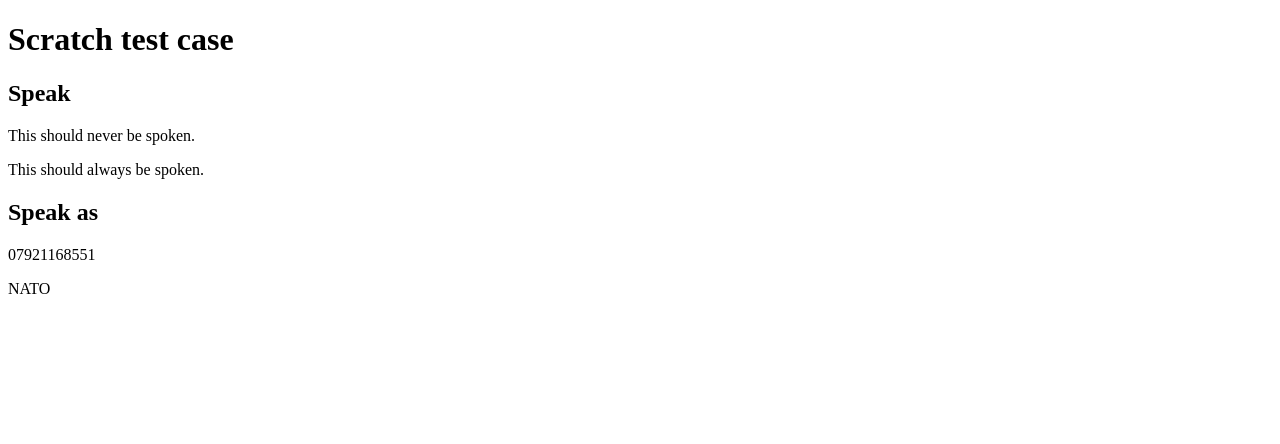
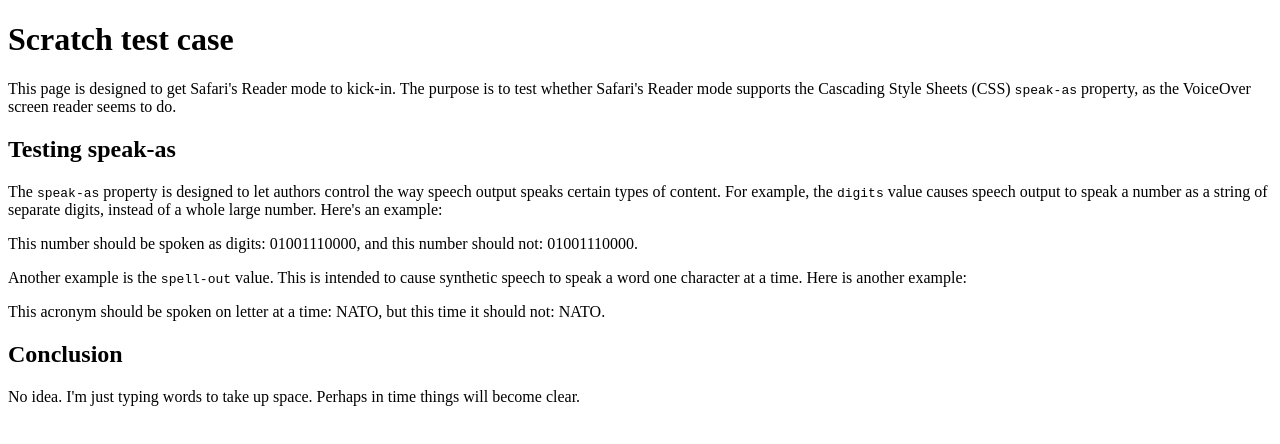
Before and after one commit to LJWatson/test-cases, a plain HTML site: page test.html in a window 1280 px wide. Drawn offline with Linux system fonts and the light colour scheme.

Commit message:
Updates scratch test case

```diff
--- a/test.html
+++ b/test.html
@@ -8,17 +8,17 @@
 <body>
 <h1>Scratch test case</h1>
 
-<h2>Speak</h2>
+<article>
+<p>This page is designed to get Safari's Reader mode to kick-in. The purpose is to test whether Safari's Reader mode supports the Cascading Style Sheets (CSS) <code>speak-as</code> property, as the VoiceOver screen reader seems to do.</p>
+<h2>Testing speak-as</h2>
+<p>The <code>speak-as</code> property is designed to let authors control the way speech output speaks certain types of content. For example, the <code>digits</code> value causes speech output to speak a number as a string of separate digits, instead of a whole large number. Here's an example:</p>
+<p>This number should be spoken as digits: <span style="speak-as:digits;">01001110000</span>, and this number should not: 01001110000.</p>
 
-<p style="speak:never;">This should never be spoken.</p>
+<p>Another example is the <code>spell-out</code> value. This is intended to cause synthetic speech to speak a word one character at a time. Here is another example:</p>
+<p>This acronym should be spoken on letter at a time: <span style="speak-as:spell-out;">NATO</span>, but this time it should not: NATO.</p>
+<h2>Conclusion</h2>
+<p>No idea. I'm just typing words to take up space. Perhaps in time things will become clear.</p>
 
-<p style="speak:always;">This should always be spoken.</p>
-
-<h2>Speak as</h2>
-
-<p style="speak-as:digits;">07921168551</p>
-
-<p style="speak-as:spell-out;">NATO</p>
-
+</article>
 </body>
-</html>
+</html
```
